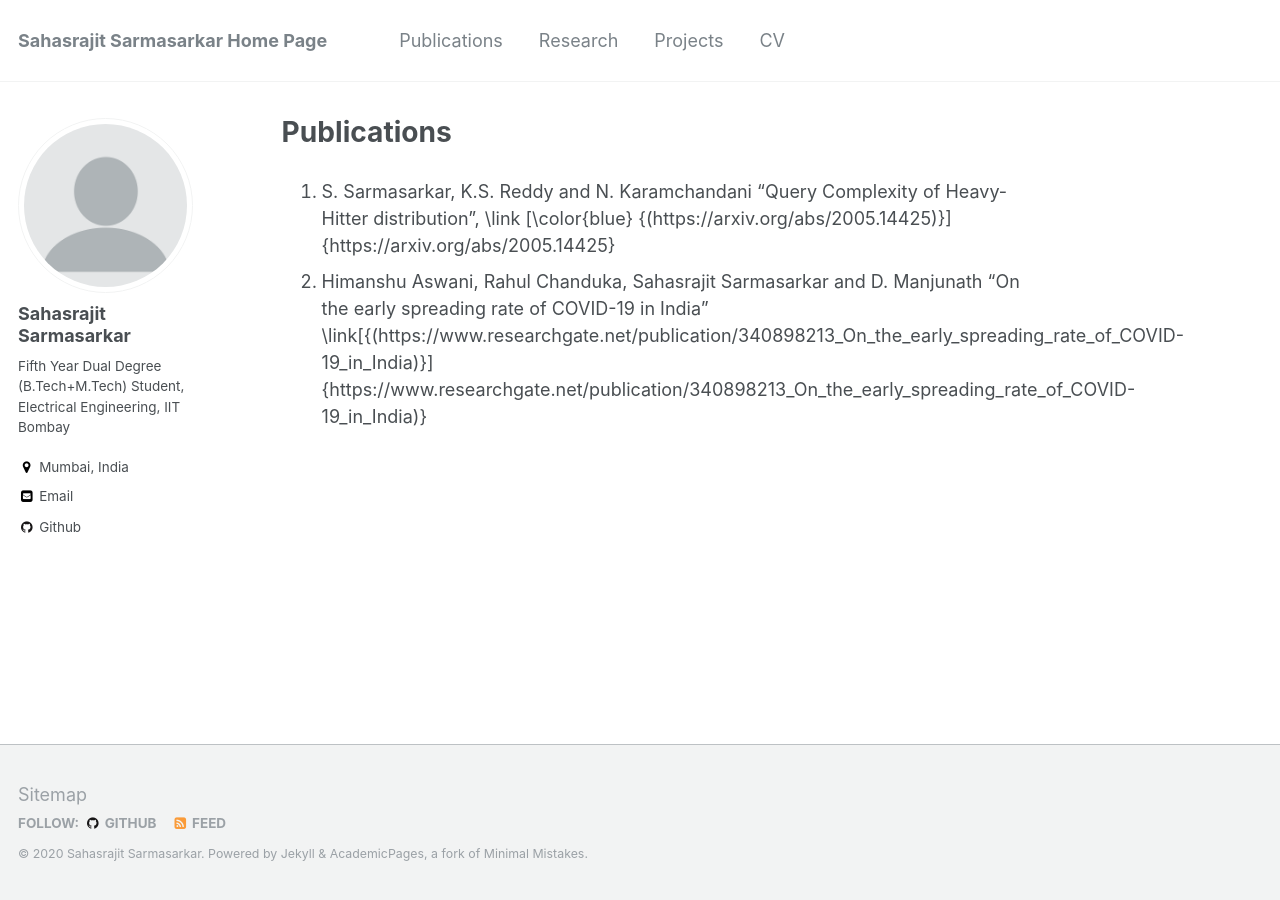
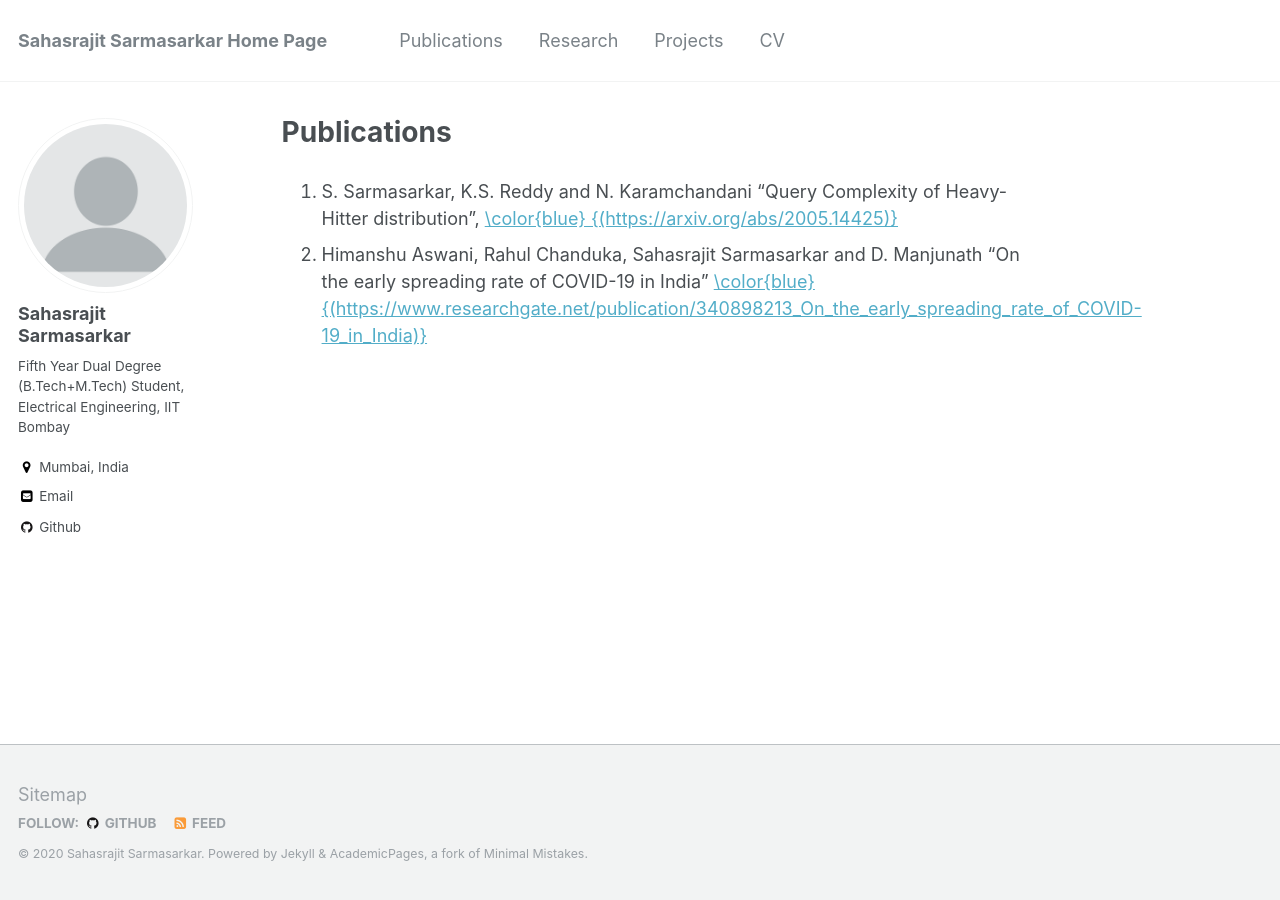
Before and after one commit to Sahasrajit123/Sahasrajit123.github.io, a Jekyll site: the page built from _pages/publications.md, in a window 1280 px wide. Built offline with Jekyll 4.4.1, drawn with Linux system fonts in a browser that asks for light colours.

Commit message:
Page changed

```diff
--- a/_pages/publications.md
+++ b/_pages/publications.md
@@ -4,8 +4,8 @@ permalink: /publications/
 author_profile: true
 ---
 
-1. S. Sarmasarkar, K.S. Reddy and N. Karamchandani  "Query Complexity of Heavy-Hitter distribution", \link [\color{blue} {(https://arxiv.org/abs/2005.14425)}]{https://arxiv.org/abs/2005.14425}
-2. Himanshu Aswani, Rahul Chanduka, Sahasrajit Sarmasarkar and D. Manjunath "On the early spreading rate of COVID-19 in India" \link[{(https://www.researchgate.net/publication/340898213_On_the_early_spreading_rate_of_COVID-19_in_India)}] {https://www.researchgate.net/publication/340898213_On_the_early_spreading_rate_of_COVID-19_in_India)}
+1. S. Sarmasarkar, K.S. Reddy and N. Karamchandani  "Query Complexity of Heavy-Hitter distribution", [\color{blue} {(https://arxiv.org/abs/2005.14425)}](https://arxiv.org/abs/2005.14425)
+2. Himanshu Aswani, Rahul Chanduka, Sahasrajit Sarmasarkar and D. Manjunath "On the early spreading rate of COVID-19 in India" [\color{blue} {(https://www.researchgate.net/publication/340898213_On_the_early_spreading_rate_of_COVID-19_in_India)}](https://www.researchgate.net/publication/340898213_On_the_early_spreading_rate_of_COVID-19_in_India)
 
 <!---
 1. Vivek Borkar, Karan Chadha,  "A  reinforcement  learning  algorithm  for restless bandits", Indian Control Conference, 2018. \[[Link](https://ieeexplore.ieee.org/abstract/document/8307959)\]
```
